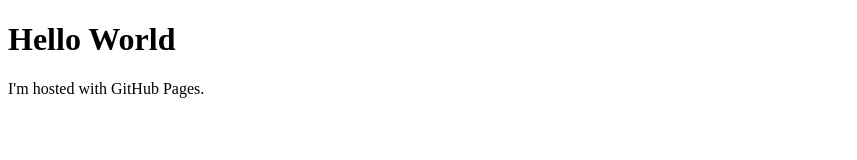
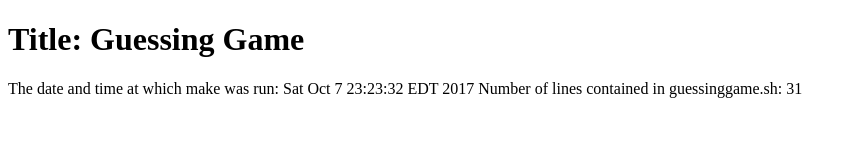
Before and after one commit to emilypolvado/unixworkbenchhw, a plain HTML site: page index.html in a window 1280 px wide. Shown: the whole page, without its empty margins (0-857 px from the left). Drawn offline with Linux system fonts and the light colour scheme.

Commit message:
Update index.html

```diff
--- a/index.html
+++ b/index.html
@@ -1,7 +1,8 @@
 <!DOCTYPE html>
 <html>
 <body>
-<h1>Hello World</h1>
-<p>I'm hosted with GitHub Pages.</p>
+  <h1>Title: Guessing Game </h1>
+ <p>The date and time at which make was run: Sat Oct 7 23:23:32 EDT 2017
+   Number of lines contained in guessinggame.sh: 31</p>
 </body>
 </html>
```
